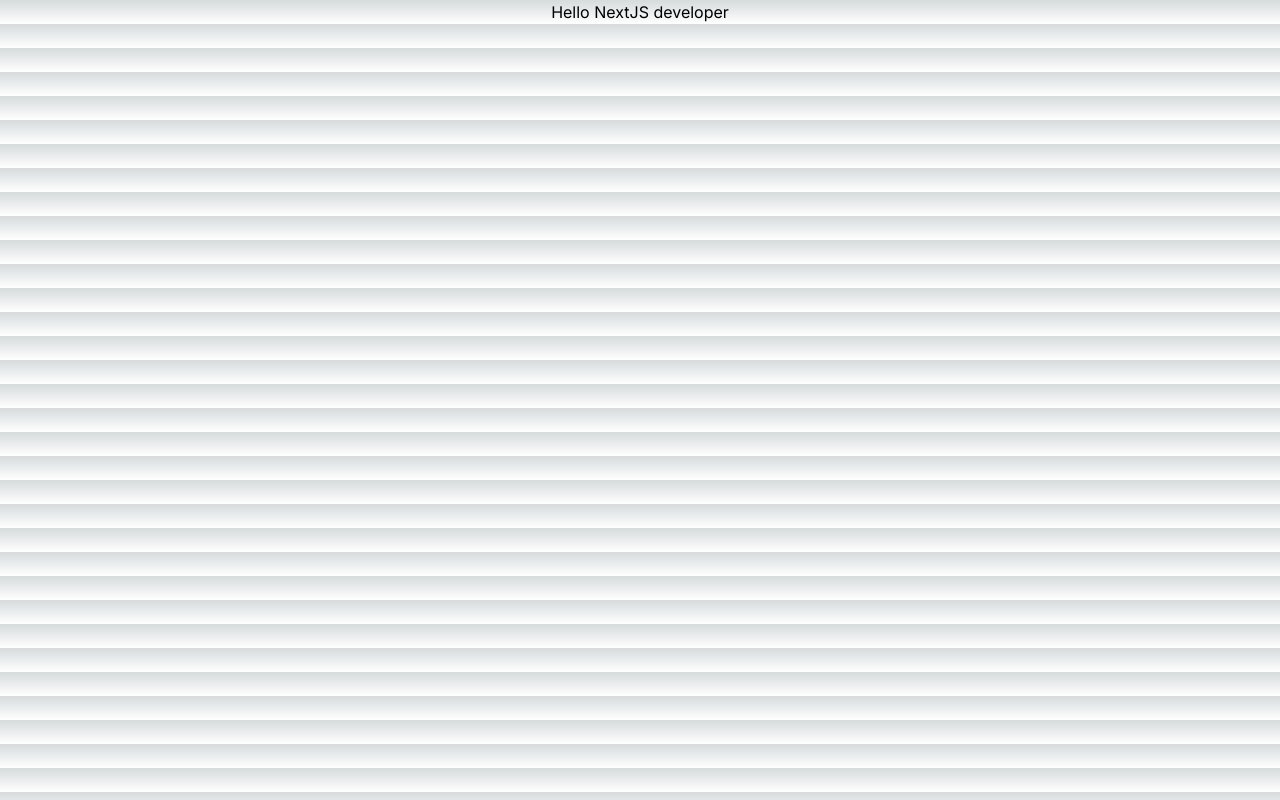
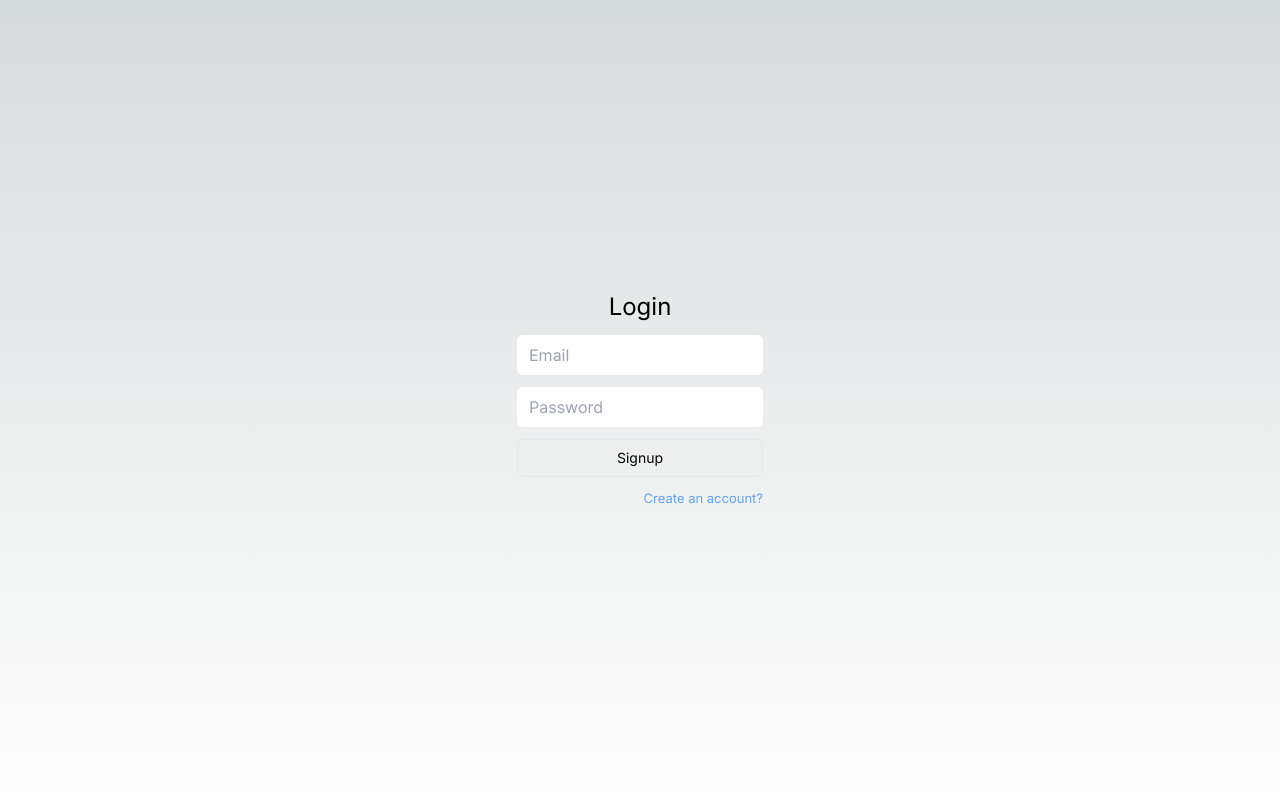
Before and after one commit to Nurlan-Bakenbaev/NEXTJS01, a Next.js app: page /login in a window 1280 px wide. Built offline with nearby package versions, Linux system fonts and the light colour scheme.

Commit message:
modified:   src/app/login/page.tsx

```diff
--- a/src/app/login/page.tsx
+++ b/src/app/login/page.tsx
@@ -1,7 +1,48 @@
-import React from "react";
-
+"use client";
+import React, { useState } from "react";
+import { useRouter } from "next/navigation";
+import Link from "next/link";
+import { axios } from "axios";
 const LoginPage = () => {
-  return <div className="text-center w-full mx-auto">Hello NextJS developer</div>;
+  const [user, setUser] = useState({
+    email: "",
+    password: "",
+  });
+  console.log(user);
+  const onLogin = async () => {};
+  return (
+    <div className="flex flex-col justify-center items-center text-center w-full h-screen">
+      <h1 className="text-2xl mb-3">Login</h1>
+      <form className="flex flex-col gap-3">
+        <input
+          className="text-black pl-3 py-2  rounded-md outline-none"
+          value={user.email}
+          onChange={(e) => setUser({ ...user, email: e.target.value })}
+          placeholder="Email"
+          type="email"
+        />
+        <input
+          className="text-black pl-3 py-2  rounded-md outline-none"
+          value={user.password}
+          onChange={(e) => setUser({ ...user, password: e.target.value })}
+          placeholder="Password"
+          type="password"
+        />
+        <button
+          onClick={onLogin}
+          className="hover:bg-slate-700 border p-2 rounded-md text-sm"
+        >
+          Signup
+        </button>
+        <Link
+          className=" hover:text-blue-600 text-blue-400 text-[13px] text-right"
+          href="/signup"
+        >
+          Create an account?
+        </Link>
+      </form>
+    </div>
+  );
 };
 
 export default LoginPage;
```
